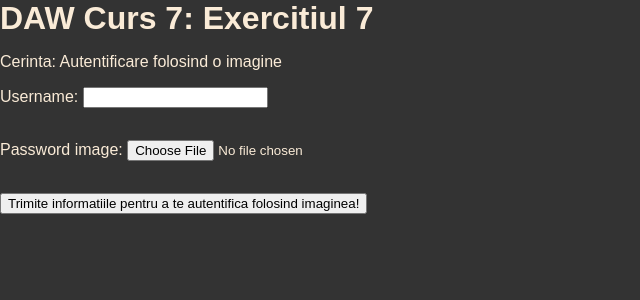
After one commit to INDavid04/unibuc-daw, a PHP site: page /curs7.php in a window 1280 px wide. The commit adds this page. Shown: the top 300 px of the page, without its empty margins (0-640 px from the left). Run offline with PHP 8.4, Linux system fonts and the light colour scheme.

Commit message:
add : curs7.php with the code during the course

```diff
--- /dev/null
+++ b/curs7.php
@@ -0,0 +1,51 @@
+<!DOCTYPE html>
+<html lang="en">
+<head>
+    <meta charset="UTF-8">
+    <meta name="viewport" content="width=device-width, initial-scale=1.0">
+    <title>DAW Curs 7: Teme</title>
+    <link rel="stylesheet" href="styles.css">
+    <!-- Favicon -->
+    <link rel="apple-touch-icon" sizes="180x180" href="./apple-touch-icon.png">
+    <link rel="icon" type="image/png" sizes="32x32" href="./favicon-32x32.png">
+    <link rel="icon" type="image/png" sizes="16x16" href="./favicon-16x16.png">
+    <link rel="manifest" href="./site.webmanifest">
+    <link rel="mask-icon" href="./safari-pinned-tab.svg" color="#3e433d">
+    <meta name="msapplication-TileColor" content="#3e433d">
+    <meta name="theme-color" content="#3e433d">
+</head>
+<body>
+    <h1>DAW Curs 7: Exercitiul 7</h1>
+    <p>Cerinta: Autentificare folosind o imagine</p>
+
+    <form action="POST">
+        <div>
+            <label for="username">Username: </label>
+            <input type="text" name="username" id="username" required>
+        </div>
+        <div>
+            <label for="password">Password image: </label>
+            <input type="file" name="password" id="password" required>
+        </div>
+        <div>
+            <input type="submit" value="Trimite informatiile pentru a te autentifica folosind imaginea!">
+        </div>
+    </form>
+
+    <?php
+        ///////////////////
+        // Exercitiul 07 //
+        ///////////////////
+
+        // Cerinta: Autentificare folosind o imagine
+
+        // La ce va referiti prin autentificare folosind o imagine?
+        // Username-ul tre sa existe, dar in loc de parola sa dau un fisier
+        // Imaginea tre sa intoarca o parola
+        // E la fel ca la torrente care imi genereaza o parola
+        // Tool online care genereaza o parola pe baza unei imagini
+            // https://webencrypt.org/onlinetoolsjs/md5_checksum.html
+
+    ?>
+</body>
+</html>
--- a/styles.css
+++ b/styles.css
@@ -56,4 +56,10 @@ main {
     width: 80vw;
     font-size: 1.5rem;
   }
+}
+
+form {
+  display: flex;
+  flex-direction: column;
+  gap: 2rem;
 }/*# sourceMappingURL=styles.css.map */
--- a/styles.scss
+++ b/styles.scss
@@ -16,3 +16,5 @@ main { margin: 0 auto; max-width: 70ch;
     @media(min-width: 480px) { width: 90vw; font-size: 1.2rem; }
     @media(min-width: 720px) { width: 80vw; font-size: 1.5rem; }
 }
+
+form { display: flex; flex-direction: column; gap: 2rem; }
```
Also changed, not shown: 1 other file.
